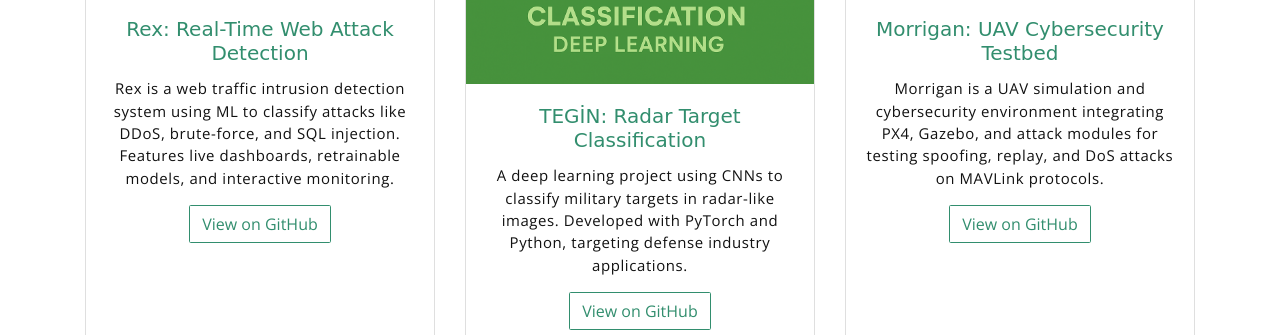
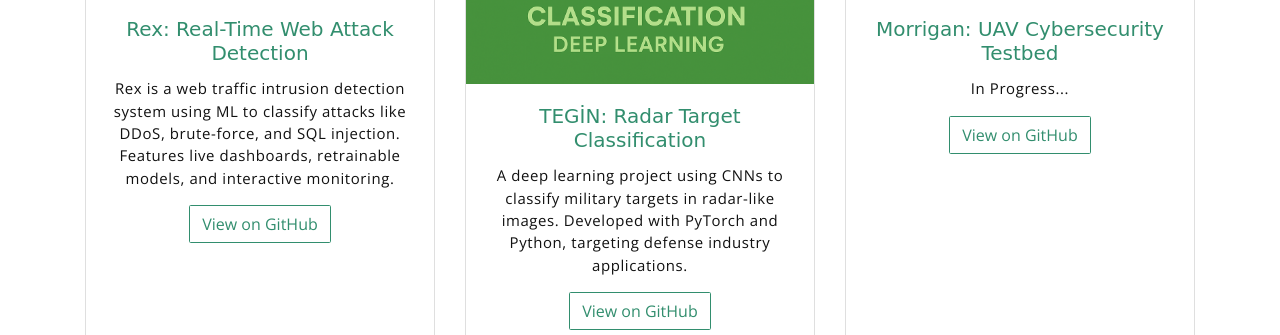
Before and after one commit to sevvalsagir/portfolio-site, a plain HTML site: page index.html in a window 1280 px wide. Shown: the part 2508-2843 px from the top of the page. Drawn offline with nearby package versions, Linux system fonts and the light colour scheme; a web font is replaced by a local one.

Commit message:
mor ın progress

```diff
--- a/index.html
+++ b/index.html
@@ -165,7 +165,7 @@
                     <img src="assets/imgs/mor.png" class="card-img-top" alt="Morrigan">
                     <div class="card-body">
                         <h5 class="card-title">Morrigan: UAV Cybersecurity Testbed</h5>
-                        <p class="card-text">Morrigan is a UAV simulation and cybersecurity environment integrating PX4, Gazebo, and attack modules for testing spoofing, replay, and DoS attacks on MAVLink protocols.</p>
+                        <p class="card-text">In Progress...</p>
                         <a href="https://github.com/sevvalsagir/morrigan-uav-cyberlab" target="_blank" class="btn btn-outline-primary">View on GitHub</a>
                     </div>
                 </div>
```
